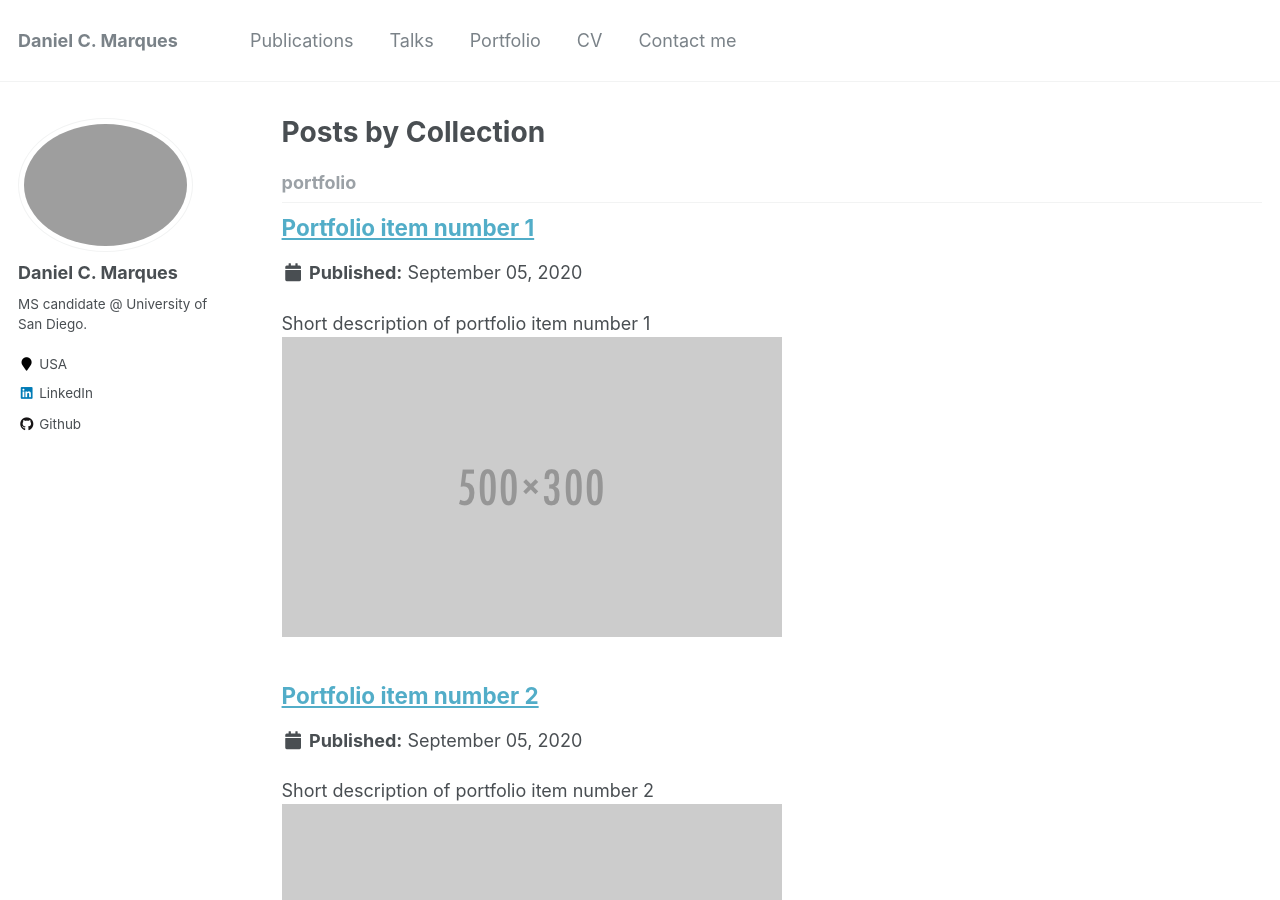
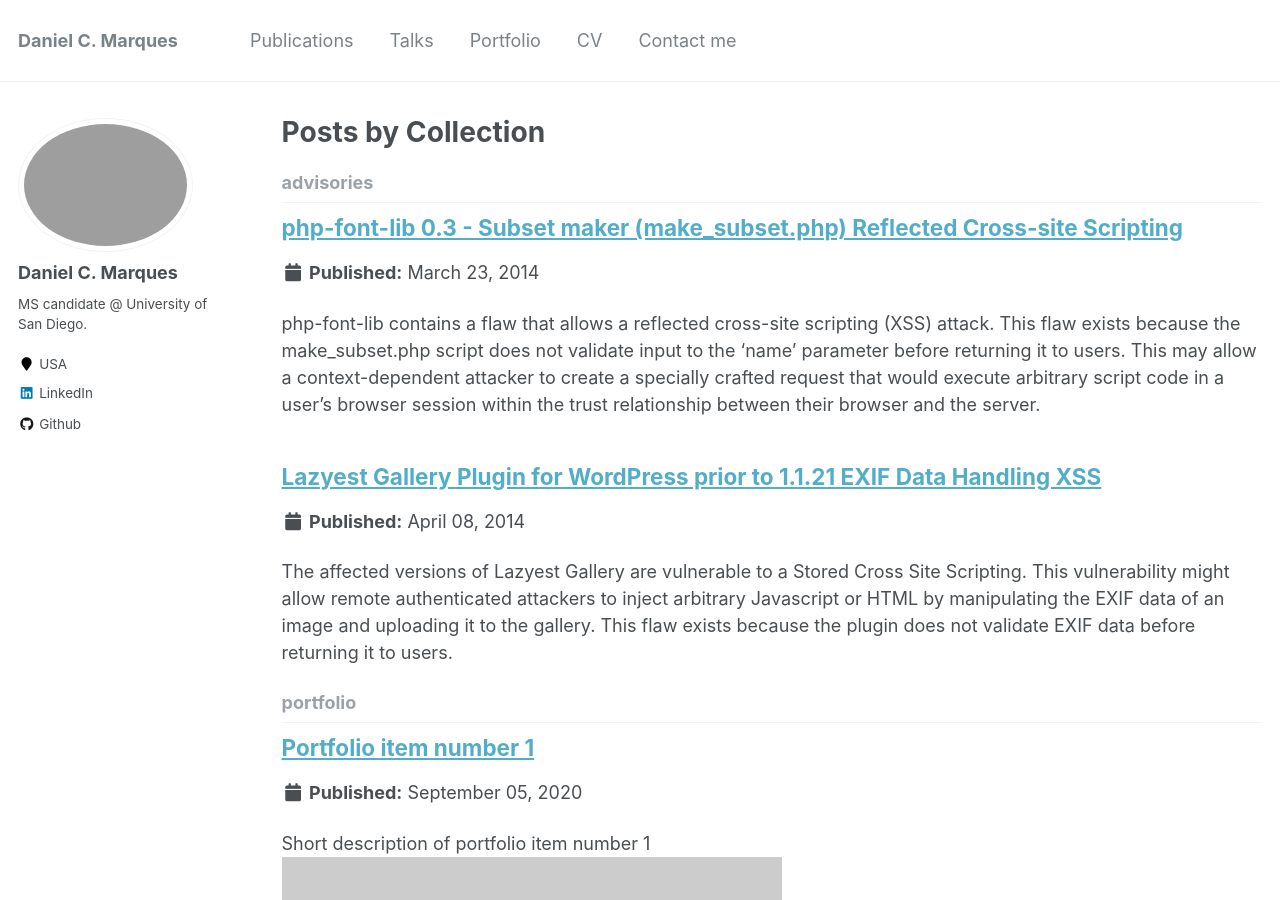
Before and after one commit to danielcmarques/danielcmarques.github.io, a Jekyll site: the page built from _pages/collection-archive.html, in a window 1280 px wide and 900 px high. Built offline with Jekyll 4.4.1, drawn with Linux system fonts in a browser that asks for light colours.

Commit message:
Added advisories

```diff
--- /dev/null
+++ b/_advisories/CVE-2014-2333.md
@@ -0,0 +1,13 @@
+---
+title: "Lazyest Gallery Plugin for WordPress prior to 1.1.21 EXIF Data Handling XSS"
+collection: advisories
+#type: "Tutorial"
+cve: "CVE-2014-2333"
+permalink: /advisories/CVE-2014-2333
+#venue: "Instituto Infnet"
+date: 2014-04-08
+#location: "Rio de Janeiro, Brazil"
+---
+The affected versions of Lazyest Gallery are vulnerable to a Stored Cross Site Scripting. This vulnerability might allow remote authenticated attackers to inject arbitrary Javascript or HTML by manipulating the EXIF data of an image and uploading it to the gallery. This flaw exists because the plugin does not validate EXIF data before returning it to users.
+
+[Original advisory](https://codalabs.net/cla-2014-002)
--- /dev/null
+++ b/_advisories/CVE-2014-2570.md
@@ -0,0 +1,13 @@
+---
+title: "php-font-lib 0.3 - Subset maker (make_subset.php) Reflected Cross-site Scripting"
+collection: advisories
+#type: "Tutorial"
+cve: "CVE-2014-2570"
+permalink: /advisories/CVE-2014-2570
+#venue: "Instituto Infnet"
+date: 2014-03-23
+#location: "Rio de Janeiro, Brazil"
+---
+php-font-lib contains a flaw that allows a reflected cross-site scripting (XSS) attack. This flaw exists because the make_subset.php script does not validate input to the ‘name’ parameter before returning it to users. This may allow a context-dependent attacker to create a specially crafted request that would execute arbitrary script code in a user’s browser session within the trust relationship between their browser and the server.
+
+[Original advisory](https://codalabs.net/cla-2014-001)
--- a/_config.yml
+++ b/_config.yml
@@ -187,8 +187,9 @@ collections:
   talks:
     output: true
     permalink: /:collection/:path/
-
-
+  advisories:
+    output: true
+    permalink: /:collection/:path/
 # Defaults
 defaults:
   # _posts
@@ -244,6 +245,15 @@ defaults:
       layout: talk
       author_profile: true
       share: false
+  # _advisories
+  - scope:
+      path: ""
+      type: advisories
+    values:
+      layout: single
+      author_profile: true
+      share: true
+      comments: false
 # Sass/SCSS
 sass:
   sass_dir: _sass
```
